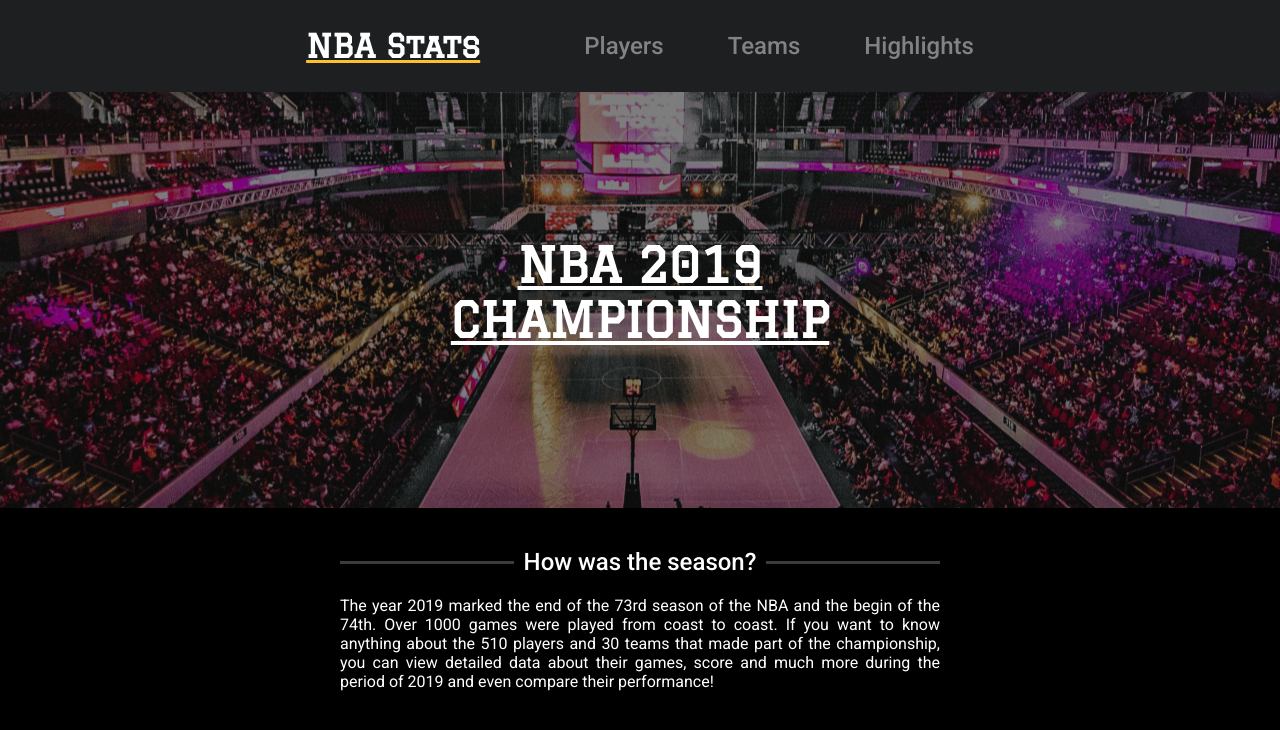
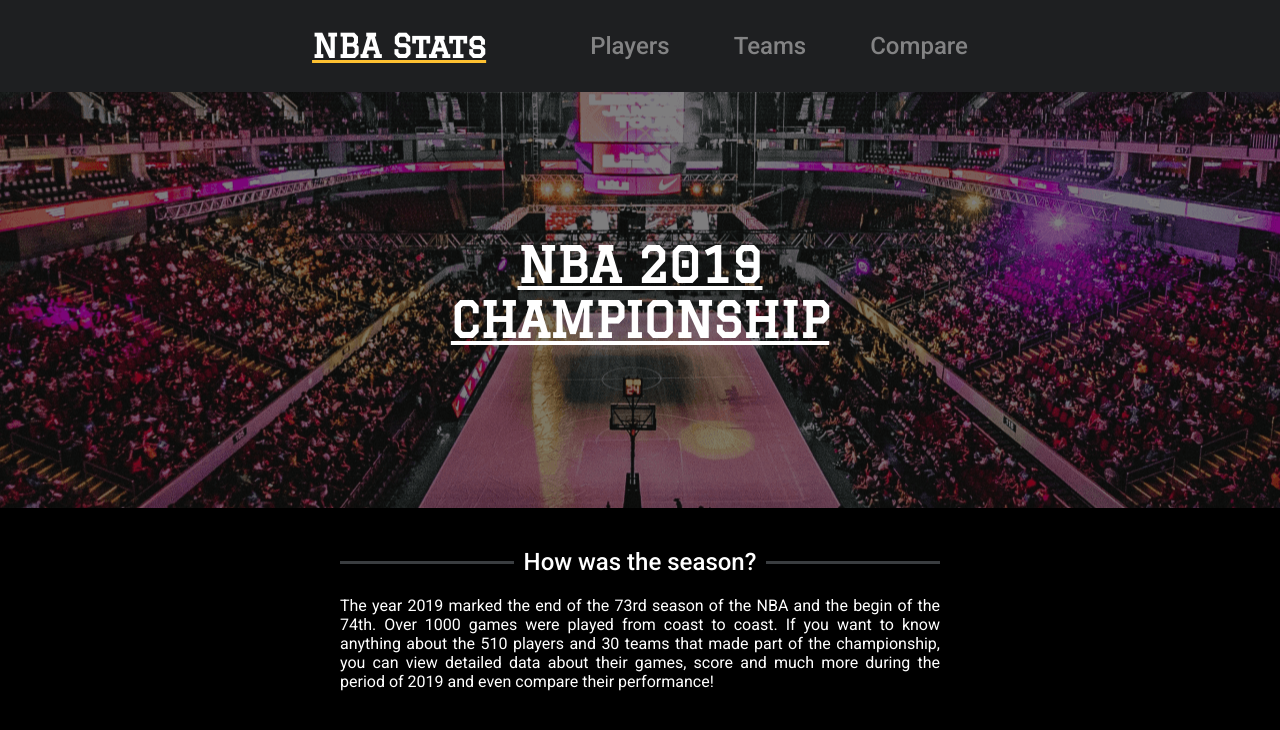
Before and after one commit to rodrigo-lg/nba-stats, a Next.js app: page / in a window 1280 px wide. Shown: the top 730 px of the page. Built offline with nearby package versions, Linux system fonts and the light colour scheme.

Commit message:
Change header pages

```diff
--- a/src/components/Header/index.tsx
+++ b/src/components/Header/index.tsx
@@ -20,7 +20,7 @@
         home: pathname === '/',
         players: pathname === '/players',
         teams: pathname === '/teams',
-        highlights: pathname === '/highlights',
+        compare: pathname === '/compare',
     };
 
     return (
@@ -37,10 +37,8 @@
                 <Link href="/teams">
                     <Anchor currentPage={isCurrentPage.teams}>Teams</Anchor>
                 </Link>
-                <Link href="/highlights">
-                    <Anchor currentPage={isCurrentPage.highlights}>
-                        Highlights
-                    </Anchor>
+                <Link href="/compare">
+                    <Anchor currentPage={isCurrentPage.compare}>Compare</Anchor>
                 </Link>
                 <Burger onClick={() => setShowMenu(true)}>
                     <div />
@@ -63,9 +61,9 @@
                     </MobileAnchor>
                 </Link>
 
-                <Link href="/highlights">
-                    <MobileAnchor currentPage={isCurrentPage.highlights}>
-                        Highlights
+                <Link href="/compare">
+                    <MobileAnchor currentPage={isCurrentPage.compare}>
+                        Compare
                     </MobileAnchor>
                 </Link>
             </Menu>
```
